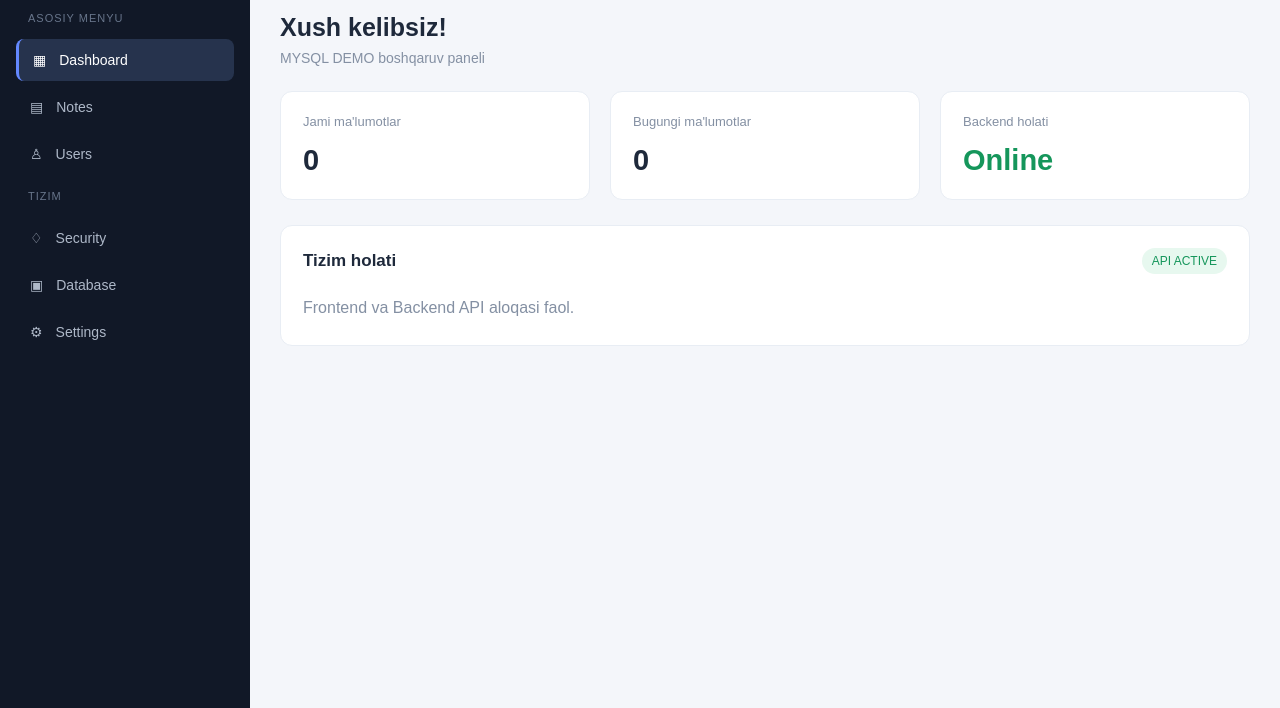
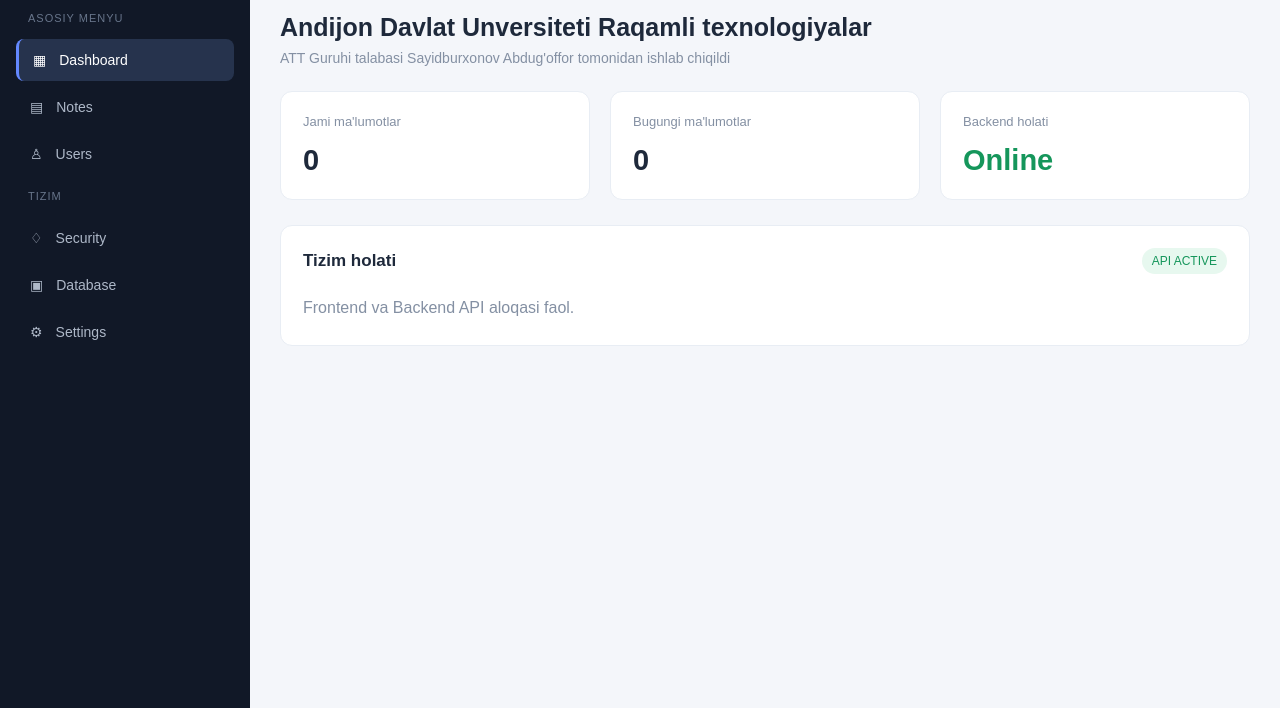
Before and after one commit to IXTIYORBEK2/tilkurs123, a website: page public/index.html in a window 1280 px wide. Shown: the part 92-800 px from the top of the page. Drawn offline with Linux system fonts and the light colour scheme; no server answers.

Commit message:
Update mylq application

```diff
--- a/public/index.html
+++ b/public/index.html
@@ -42,8 +42,8 @@
 
             <section class="page active" id="dashboard">
                 <div class="welcome">
-                    <h1>Xush kelibsiz!</h1>
-                    <p>MYSQL DEMO boshqaruv paneli</p>
+                    <h1>Andijon Davlat Unversiteti Raqamli texnologiyalar</h1>
+                    <p> ATT Guruhi talabasi Sayidburxonov Abdug'offor tomonidan ishlab chiqildi</p>
                 </div>
 
                 <div class="stats">
```
